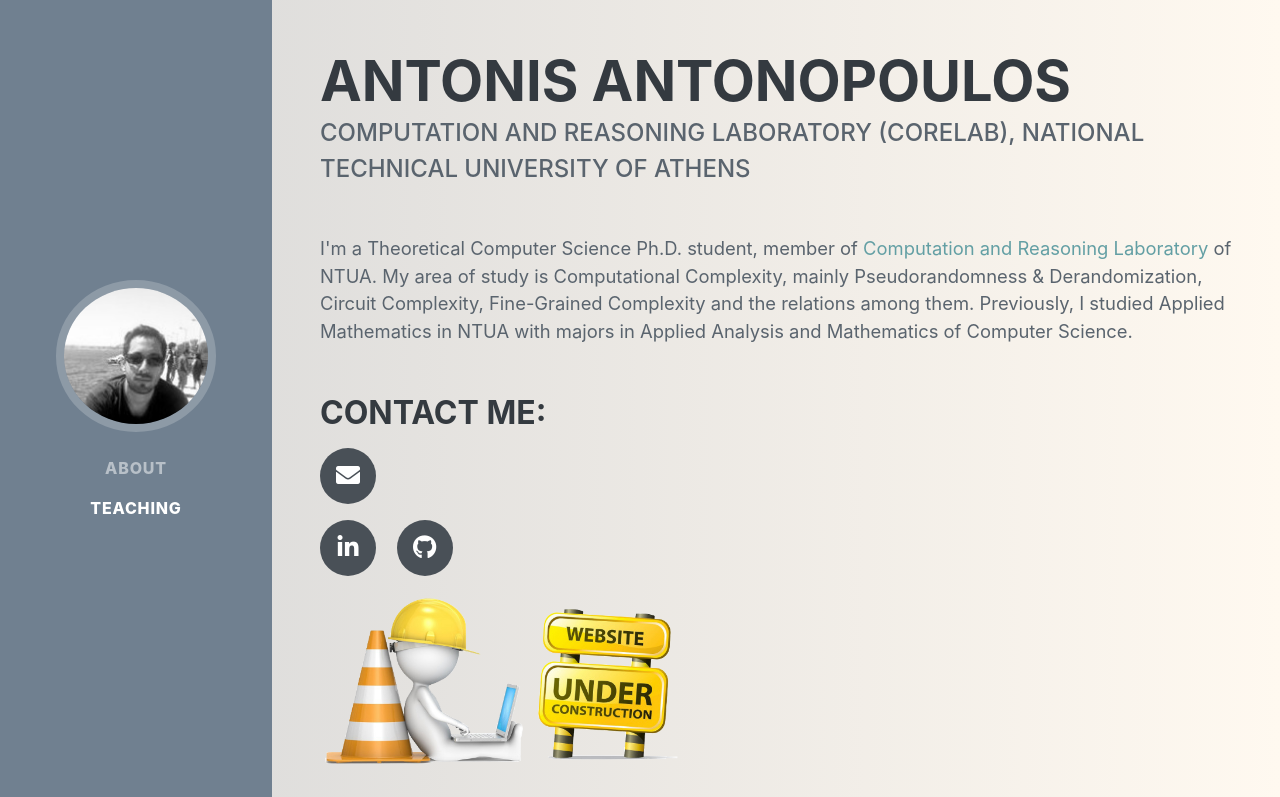
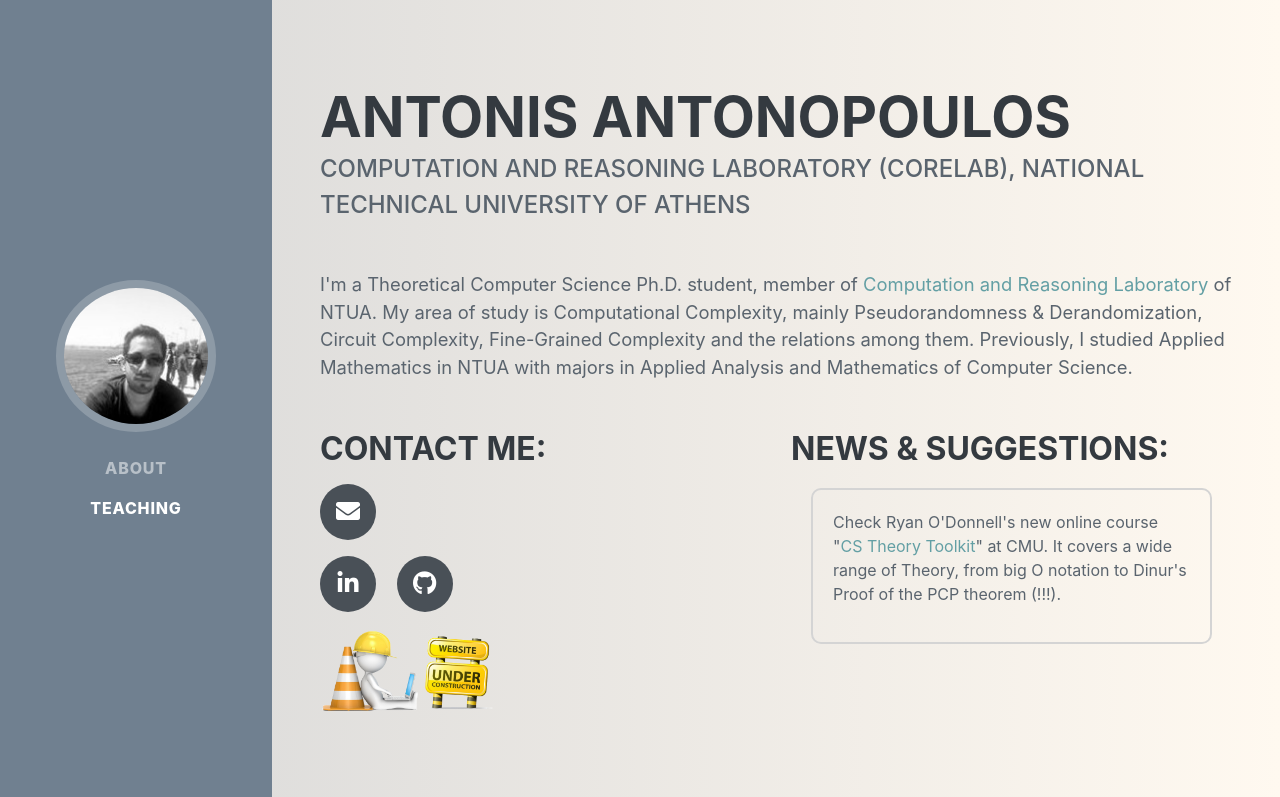
Before and after one commit to pseudorandomized/pseudorandomized.github.io, a plain HTML site: page index.html in a window 1280 px wide. Shown: the top 797 px of the page. Drawn offline with nearby package versions, Linux system fonts and the light colour scheme; a web font is replaced by a local one.

Commit message:
news and suggestions added

```diff
--- a/css/resume.css
+++ b/css/resume.css
@@ -219,3 +219,12 @@ a:hover, a:focus, a:active {
 .badge{
     margin-left: 6px;
 }
+
+  .newsbox{
+    border-style: solid;
+    border-color: #d4d4d4;
+    border-width: 2px;
+    border-radius: 10px;
+    padding: 20px;
+    margin: 20px;
+  }
--- a/index.html
+++ b/index.html
@@ -10,7 +10,10 @@
   <script async src="https://www.googletagmanager.com/gtag/js?id=UA-174242000-1"></script>
   <script>
     window.dataLayer = window.dataLayer || [];
-    function gtag(){dataLayer.push(arguments);}
+
+    function gtag() {
+      dataLayer.push(arguments);
+    }
     gtag('js', new Date());
 
     gtag('config', 'UA-174242000-1');
@@ -74,7 +77,10 @@
         <h2 class="mb-0">Antonis Antonopoulos</h2>
         <div class="subheading mb-5">Computation and Reasoning Laboratory (CoReLab), National Technical University of Athens
         </div>
-        <p class="lead mb-5">I'm a Theoretical Computer Science Ph.D. student, member of <a href="http://corelab.ntua.gr">Computation and Reasoning Laboratory</a> of NTUA. My area of study is Computational Complexity, mainly Pseudorandomness & Derandomization, Circuit Complexity, Fine-Grained Complexity and the relations among them. Previously, I studied Applied Mathematics in NTUA with majors in Applied Analysis and Mathematics of Computer Science.</p>
+        <p class="lead mb-5">I'm a Theoretical Computer Science Ph.D. student, member of <a href="http://corelab.ntua.gr">Computation and Reasoning Laboratory</a> of NTUA. My area of study is Computational Complexity, mainly Pseudorandomness &
+          Derandomization, Circuit Complexity, Fine-Grained Complexity and the relations among them. Previously, I studied Applied Mathematics in NTUA with majors in Applied Analysis and Mathematics of Computer Science.</p>
+        <div class="row">
+          <div class="col-lg-6">
             <h3>Contact me:</h3>
             <p>
               <div class="social-icons">
@@ -94,6 +100,17 @@
               </div>
             </p>
             <img src="img/underconstruction.png" width="40%">
+          </div>
+
+          <div class="col-lg-6">
+            <h3>News & Suggestions:</h3>
+            <div class="newsbox">
+              <div id="123"></div>
+            </div>
+
+          </div>
+        </div>
+
       </div>
     </section>
 
@@ -124,9 +141,11 @@
 
           <li>Per Chapter Version:
             <ul class="list-arrows">
-            <li>Introduction - Turing Machines - Undecidability <a href="https://www.slideshare.net/AntonisAntonopoulos1/computational-complexity-introductionturing-machinesundecidability" target="_blank"><span class="badge badge-pill badge-secondary">Slides</span></a></li>
+              <li>Introduction - Turing Machines - Undecidability <a href="https://www.slideshare.net/AntonisAntonopoulos1/computational-complexity-introductionturing-machinesundecidability" target="_blank"><span
+                    class="badge badge-pill badge-secondary">Slides</span></a></li>
               <li>Complexity Classes <a href="https://www.slideshare.net/AntonisAntonopoulos1/computational-complexity-complexity-classes" target="_blank"><span class="badge badge-pill badge-secondary">Slides</span></a></li>
-            <li>Oracles and the Polynomial Hierarchy <a href="https://www.slideshare.net/AntonisAntonopoulos1/computational-complexity-oracles-and-the-polynomial-hierarchy" target="_blank"><span class="badge badge-pill badge-secondary">Slides</span></a></li>
+              <li>Oracles and the Polynomial Hierarchy <a href="https://www.slideshare.net/AntonisAntonopoulos1/computational-complexity-oracles-and-the-polynomial-hierarchy" target="_blank"><span
+                    class="badge badge-pill badge-secondary">Slides</span></a></li>
               <li>The Structure of <b>NP</b></li>
               <li>Randomized Computation</li>
               <li>Non-Uniform Complexity</li>
@@ -146,15 +165,17 @@
       </div>
     </section>
 
-        <footer style="text-align: center;"><p>&copy; Copyright Antonis Antonopoulos, 2019.&nbsp; All rights reserved.</p>
+    <footer style="text-align: center;">
+      <p>&copy; Copyright Antonis Antonopoulos, 2019.&nbsp; All rights reserved.</p>
     </footer>
   </div>
 
-  <script src="vendor/jquery/jquery.min.js"></script>
+  <script src="https://cdnjs.cloudflare.com/ajax/libs/jquery/3.5.1/jquery.min.js"></script>
   <script src="vendor/bootstrap/js/bootstrap.bundle.min.js"></script>
   <script src="vendor/jquery-easing/jquery.easing.min.js"></script>
   <script src="js/resume.js"></script>
+  <script src="https://cdnjs.cloudflare.com/ajax/libs/js-yaml/3.14.0/js-yaml.min.js"></script>
 
-  <img border="0" style="display:none" src="http://www.mywebstats.org/count.php?js=0&uid=42165">
 </body>
+
 </html>
--- a/js/resume.js
+++ b/js/resume.js
@@ -1,5 +1,5 @@
 (function($) {
-  "use strict"; // Start of use strict
+  "use strict";
 
   $(window).on('load', function() {
     $('#status').fadeOut();
@@ -7,7 +7,6 @@
     $('body').delay(350).css({'overflow':'visible'});
   })
 
-  // Smooth scrolling using jQuery easing
   $('a.js-scroll-trigger[href*="#"]:not([href="#"])').click(function() {
     if (location.pathname.replace(/^\//, '') == this.pathname.replace(/^\//, '') && location.hostname == this.hostname) {
       var target = $(this.hash);
@@ -21,14 +20,20 @@
     }
   });
 
-  // Closes responsive menu when a scroll trigger link is clicked
   $('.js-scroll-trigger').click(function() {
     $('.navbar-collapse').collapse('hide');
   });
 
-  // Activate scrollspy to add active class to navbar items on scroll
   $('body').scrollspy({
     target: '#sideNav'
   });
   $('[data-toggle="popover"]').popover();
-})(jQuery); // End of use strict
+})(jQuery);
+
+$.get( 'https://raw.githubusercontent.com/pseudorandomized/pseudorandomized.github.io/master/news.yaml', function( data ) {
+        var obj1 = jsyaml.load( data );
+        console.log(obj1);
+        for (ns in obj1["news"]) {
+          document.getElementById("123").innerHTML += "<p>"+obj1["news"][ns]+"</p>";
+        }
+    });
--- /dev/null
+++ b/news.yaml
@@ -0,0 +1,2 @@
+news:
+- Check Ryan O'Donnell's new online course "<a href="https://www.youtube.com/playlist?list=PLm3J0oaFux3ZYpFLwwrlv_EHH9wtH6pnX" target="_blank">CS Theory Toolkit</a>" at CMU. It covers a wide range of Theory, from big O notation to Dinur's Proof of the PCP theorem (!!!).
```
Also changed, not shown: package.json (deleted, +0 -50 lines), 2 other files. Lines whose indentation alone changed are shown as unchanged.
